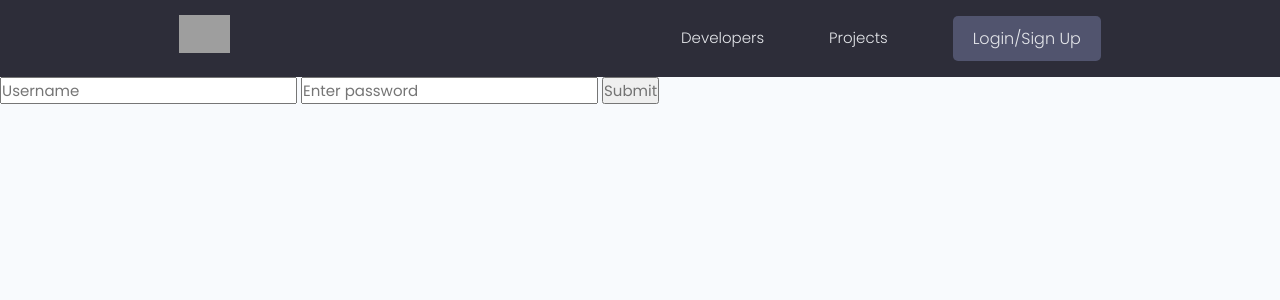
After one commit to Miranda12m/django.learning.dennis, a Django app: page /login/ in a window 1280 px wide. The commit adds this page. Shown: the top 300 px of the page. Run offline with Django 3.2, Linux system fonts and the light colour scheme; some libraries are stand-ins or nearby versions; grey boxes are pictures that could not be loaded.

Commit message:
wasupdennis

```diff
--- a/projects/views.py
+++ b/projects/views.py
@@ -1,4 +1,5 @@
 from django.shortcuts import render, redirect
+from django.contrib.auth.decorators import login_required
 from .models import Project
 from .forms import ProjectForm
 
@@ -13,6 +14,7 @@ def individual_project(request, pk):
     tags = projectObj.tags.all()
     return render(request, 'projects/single-project.html', {'project':projectObj, 'tags': tags, })
 
+@login_required(login_url='login')
 def createProject(request):
     form = ProjectForm()
     if request.method == 'POST':
@@ -23,6 +25,7 @@ def createProject(request):
     context = {'form': form}
     return render(request, 'projects/project_form.html', context)
 
+@login_required(login_url='login')
 def updateProject(request, pk):
     project = Project.objects.get(id=pk)
     form = ProjectForm(instance=project)
@@ -35,6 +38,7 @@ def updateProject(request, pk):
     context = {'form': form}
     return render(request, 'projects/project_form.html', context)
 
+@login_required(login_url='login')
 def deleteProject(request, pk):
     project = Project.objects.get(id=pk)
     if request.method == 'POST':
--- a/templates/main.html
+++ b/templates/main.html
@@ -21,6 +21,14 @@
     <body>
         {% include "navbar.html" %}
 
+        {% if messages %}
+        <ul class="messages">
+          {% for message in messages %}
+            <li{% if message.tags %} class="{{ message.tags }}"{% endif %}>{{ message }}</li>
+          {% endfor %}
+        </ul>
+        {% endif %}
+
         {% block contend %}
 
         {% endblock contend %}
--- a/templates/navbar.html
+++ b/templates/navbar.html
@@ -15,9 +15,14 @@
         <ul class="header__menu">
           <li class="header__menuItem"><a href="{% url 'profiles' %}">Developers</a></li>
           <li class="header__menuItem"><a href="{% url 'projects' %}">Projects</a></li>
+
+          {% if request.user.is_authenticated %}
           <li class="header__menuItem"><a href="">Inbox</a></li>
           <li class="header__menuItem"><a href="{% url 'create-project' %}">Add Project</a></li>
-          <li class="header__menuItem"><a href="" class="btn btn--sub">Login/Sign Up</a></li>
+          <li class="header__menuItem"><a href="{% url 'logout' %}" class="btn btn--sub">Logout</a></li>
+          {% else %}
+          <li class="header__menuItem"><a href="{% url 'login' %}" class="btn btn--sub">Login/Sign Up</a></li>
+          {% endif %}
         </ul>
       </nav>
     </div>
--- /dev/null
+++ b/users/templates/users/login_register.html
@@ -0,0 +1,12 @@
+{% extends "main.html" %}
+
+{% block contend %}
+
+<form action="" method="POST">
+    {% csrf_token %}
+    <input type="text" name="username" placeholder="Username"/>
+    <input type="password" name="password" placeholder="Enter password"/>
+    <input type="submit" name="Login"/>
+</form>
+
+{% endblock contend %}
--- a/users/urls.py
+++ b/users/urls.py
@@ -2,6 +2,10 @@ from django.urls import path
 from . import views
 
 urlpatterns = [
+    path('login/', views.loginPage, name='login'),
+    path('logout/', views.logoutPage, name='logout'),
+
+
     path('', views.profiles, name='profiles'),
     path('profile/<str:pk>', views.userProfile, name='user-profile'),
 ]
--- a/users/views.py
+++ b/users/views.py
@@ -1,5 +1,38 @@
-from django.shortcuts import render
+from django.shortcuts import render, redirect
+from django.contrib.auth import login, authenticate, logout
+from django.contrib.auth.decorators import login_required
+from django.contrib import messages
+from django.contrib.auth.models import User
 from .models import Profile
+
+def loginPage(request):
+
+    if request.user.is_authenticated:
+        return redirect('profiles')
+
+    if request.method == 'POST':
+        username = request.POST['username']
+        password = request.POST['password']
+
+        try:
+            user = User.objects.get()
+        except:
+            messages.error(request, "User does not exist")
+
+        user = authenticate(request, username=username, password=password)
+
+        if user is not None:
+            login(request, user)
+            return redirect('profiles')
+        else:
+            messages.error(request, "Username or Password is incorrect")
+
+    return render(request, 'users/login_register.html')
+
+def logoutPage(request):
+    logout(request)
+    messages.error(request, "User was logged out")
+    return redirect('login')
 
 def profiles(request):
     profiles = Profile.objects.all()
```
